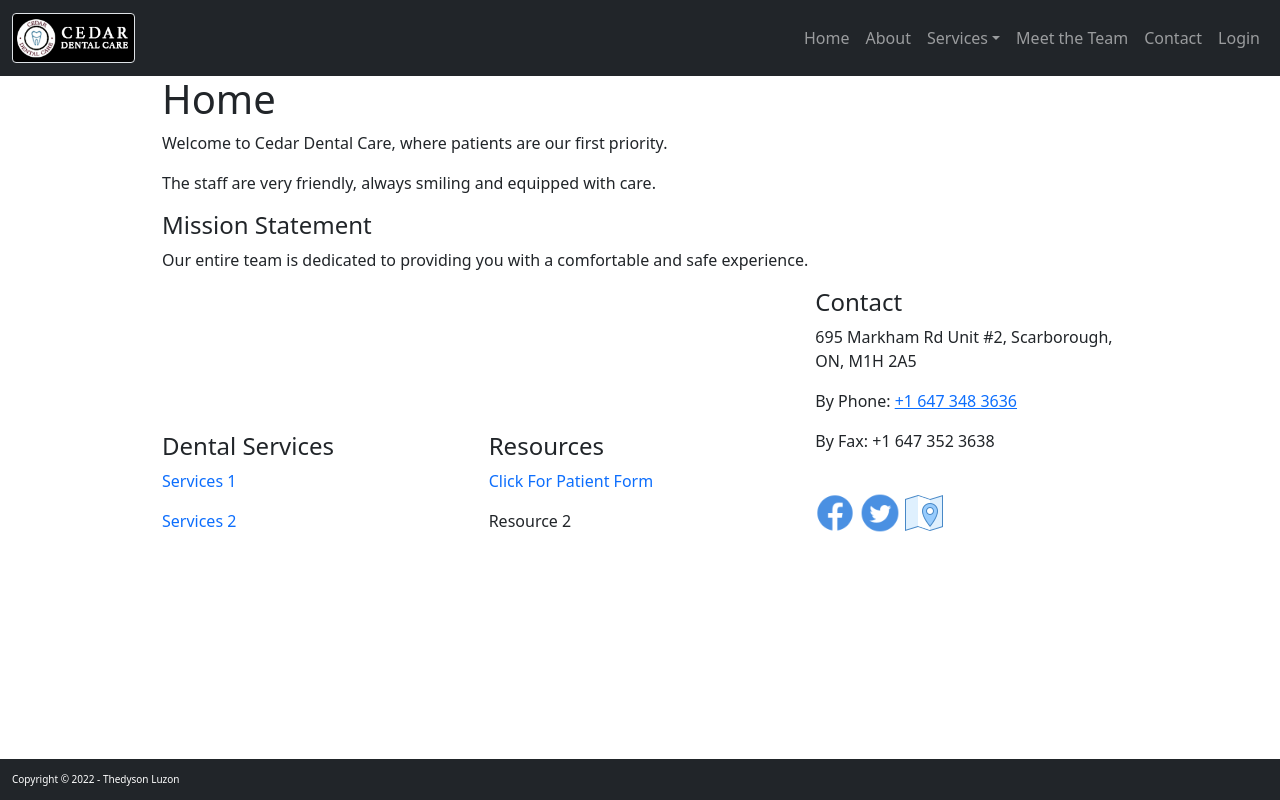
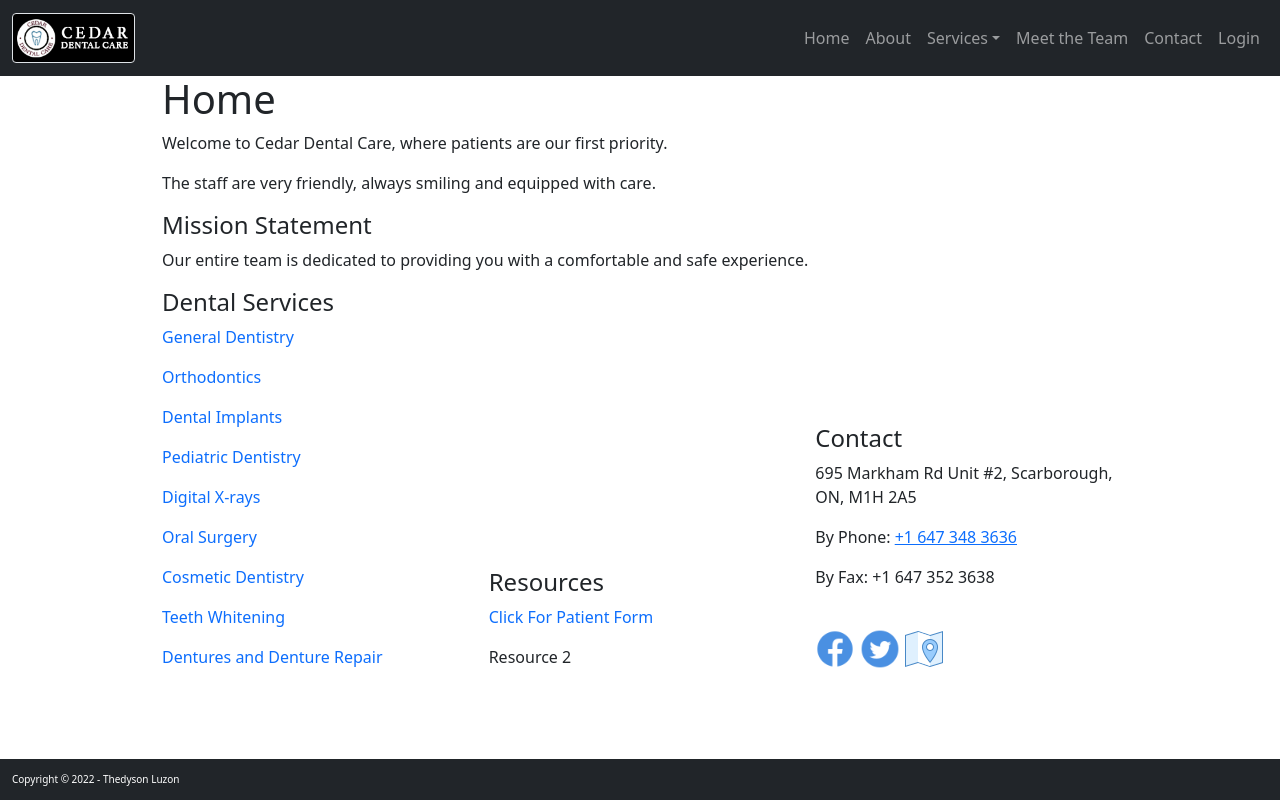
Before and after one commit to ThedysonLuzon/cedardentalcare, a Node server app: page / in a window 1280 px wide. Run offline with Node 20, Linux system fonts and the light colour scheme; some libraries are stand-ins or nearby versions.

Commit message:
Added services in footer

```diff
--- a/server/views/components/footer.ejs
+++ b/server/views/components/footer.ejs
@@ -5,8 +5,15 @@
     <div id="footer-widgets" class="row align-items-end">
       <div id="footer-widget" class="col">
         <h4 class="title">Dental Services</h4>
-        <p><a href="/services" style="text-decoration: none;">Services 1</a></p>
-        <p><a href="/services" style="text-decoration: none;">Services 2</a></p>
+        <p><a href="/generaldentistry" style="text-decoration: none;">General Dentistry</a></p>
+        <p><a href="/orthodontics" style="text-decoration: none;">Orthodontics</a></p>
+        <p><a href="/dentalimplants" style="text-decoration: none;">Dental Implants</a></p>
+        <p><a href="/pediatricdentistry" style="text-decoration: none;">Pediatric Dentistry</a></p>
+        <p><a href="/digitalxrays" style="text-decoration: none;">Digital X-rays</a></p>
+        <p><a href="/oralsurgery" style="text-decoration: none;">Oral Surgery</a></p>
+        <p><a href="/cosmeticdentistry" style="text-decoration: none;">Cosmetic Dentistry</a></p>
+        <p><a href="/teethwhitening" style="text-decoration: none;">Teeth Whitening</a></p>
+        <p><a href="/denturerepair" style="text-decoration: none;">Dentures and Denture Repair</a></p>
       </div>
       <div id="footer-widget" class="col">
         <div id="text-4">
```
